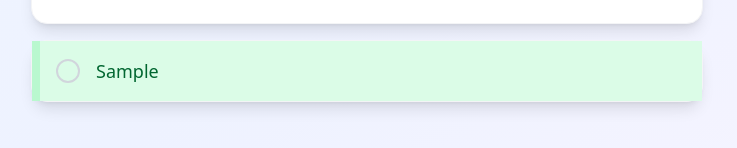
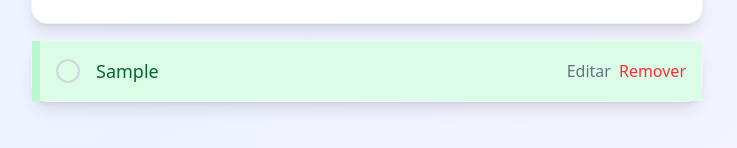
Before and after one commit to marcusdv/to-do-day, a Next.js app: page / in a window 1280 px wide. Both pictures are taken after typing "Sample" into the empty fields and a click on the button "Adicionar". Shown: the part 404-552 px from the top of the page, without its empty margins (273-1010 px from the left). Built offline with nearby package versions, Linux system fonts and the light colour scheme.

Commit message:
editar e remover adicionados

```diff
--- a/src/app/components/TaskList.tsx
+++ b/src/app/components/TaskList.tsx
@@ -11,13 +11,16 @@ import { Tarefa } from '../types';
 interface TaskListProps {
   tarefas: Tarefa[]; // Array de tarefas para exibir
   onToggleTask: (tarefa: Tarefa) => void; // Função callback para alternar status da tarefa
+  excluirTarefa: (id: string) => void; // Função callback para excluir uma tarefa
+  editarTarefa: (id: string, novaDescricao: string) => void; // Função callback para editar uma tarefa
 }
 
 /**
  * Componente que renderiza a lista de tarefas
  * Gerencia a exibição de tarefas e interações do usuário
  */
-export function TaskList({ tarefas, onToggleTask }: TaskListProps) {
+export function TaskList({ tarefas, onToggleTask, excluirTarefa, editarTarefa }: TaskListProps) {
+
 
   const corPelaPrioridade = (prioridade: Tarefa["prioridade"] /* "baixa | media | alta" */) => {
     switch (prioridade) {
@@ -78,7 +81,23 @@ export function TaskList({ tarefas, onToggleTask }: TaskListProps) {
                     {tarefa.nome}
                   </span>
                 </div>
+
+                {/* Caixa de opções */}
+                <div className='flex items-center gap-2'>
+                  <button
+                    onClick={() => editarTarefa(tarefa.id, prompt('Nova descrição:', tarefa.nome) || tarefa.nome)}
+                    className='text-gray-500 hover:text-gray-700'>
+                    Editar
+                  </button>
+                  <button
+                    onClick={() => excluirTarefa(tarefa.id)}
+                    className='text-red-500 hover:text-red-700'>
+                    Remover
+                  </button>
+                </div>
+
               </div>
+
             )
           })
         )}
--- a/src/app/hooks/useLocalStorage.ts
+++ b/src/app/hooks/useLocalStorage.ts
@@ -97,8 +97,7 @@ export function useLocalStorage<T>(key: string, defaultValue: T) {
 
   /**
    * Função para remover o item do localStorage
-   * @return
-   * ns void
+   * @return void
    */
   const removeStoredValue = () => {
     try {
--- a/src/app/hooks/useTasks.ts
+++ b/src/app/hooks/useTasks.ts
@@ -6,7 +6,6 @@
  * Organiza automaticamente tarefas pendentes primeiro, concluídas depois
  */
 
-import { useState } from "react";
 import { v4 as uuidv4 } from "uuid";
 import { useLocalStorage } from "./useLocalStorage";
 import { Tarefa } from "../types";
--- a/src/app/page.tsx
+++ b/src/app/page.tsx
@@ -12,7 +12,6 @@ import { TaskForm } from './components/TaskForm';
 import { TaskList } from './components/TaskList';
 import { useTimer } from './hooks/useTimer';
 import { useTasks } from './hooks/useTasks';
-import { MetasComponent } from './components/MetasComponent';
 
 /**
  * Componente principal da aplicação
@@ -27,7 +26,7 @@ export default function Home() {
   const tempoRestante = useTimer(); // Exemplo: "9h 35m 15s"
 
   // Hook customizado para gerenciar todas as operações com tarefas
-  const { tarefas, adicionarTarefa, concluirTarefa } = useTasks();
+  const { tarefas, adicionarTarefa, concluirTarefa, excluirTarefa, editarTarefa } = useTasks();
 
   // useEffect para marcar que o componente foi montado no cliente
   // Executado apenas uma vez após a montagem
@@ -77,7 +76,7 @@ export default function Home() {
         <TaskForm adicionarTarefa={adicionarTarefa} tarefas={tarefas} />
 
         {/* ===== 📋 LISTA DE TAREFAS ===== */}
-        <TaskList tarefas={tarefas} onToggleTask={concluirTarefa} />
+        <TaskList tarefas={tarefas} onToggleTask={concluirTarefa} excluirTarefa={excluirTarefa} editarTarefa={editarTarefa} />
 
       </div>
     </div>
```
